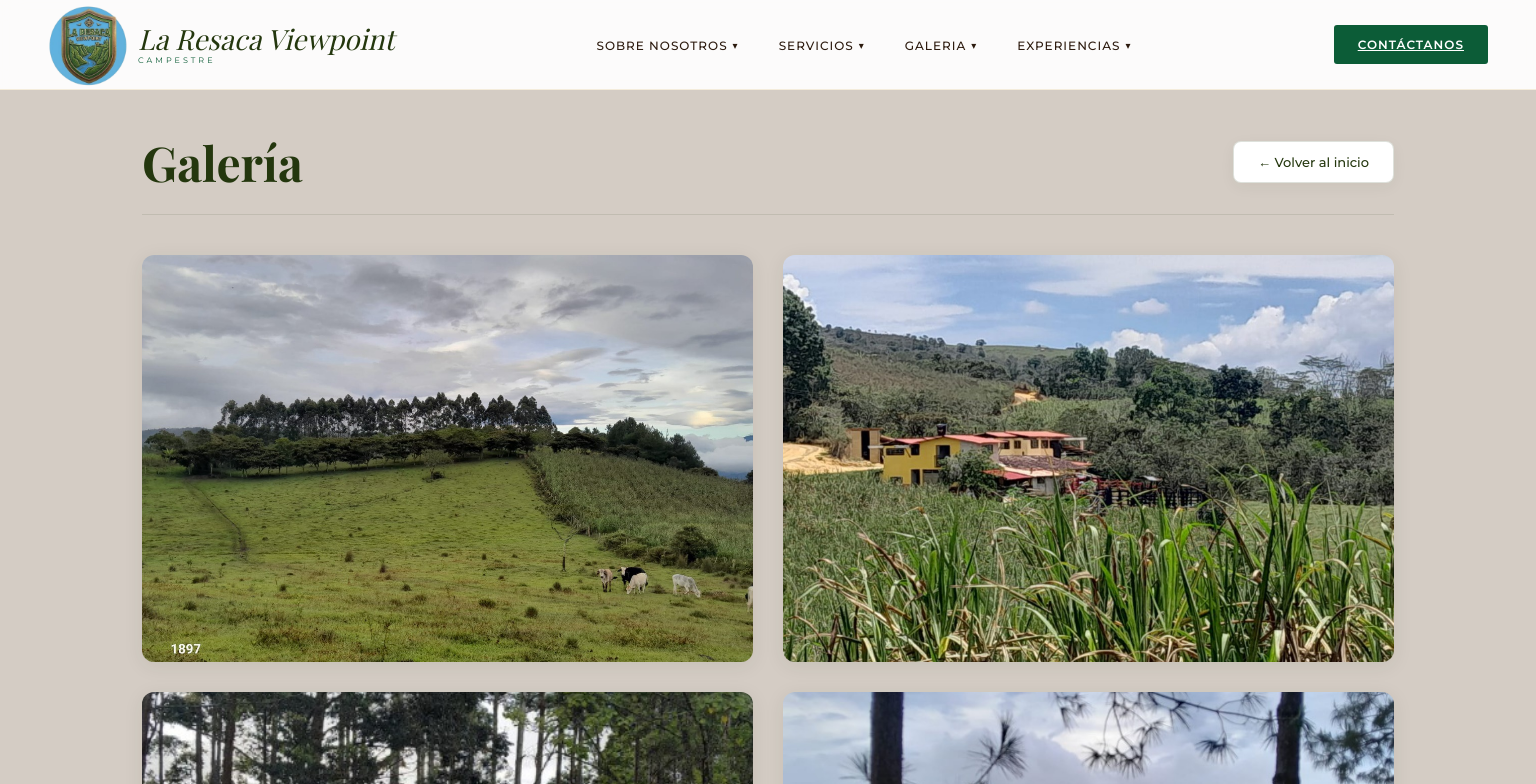
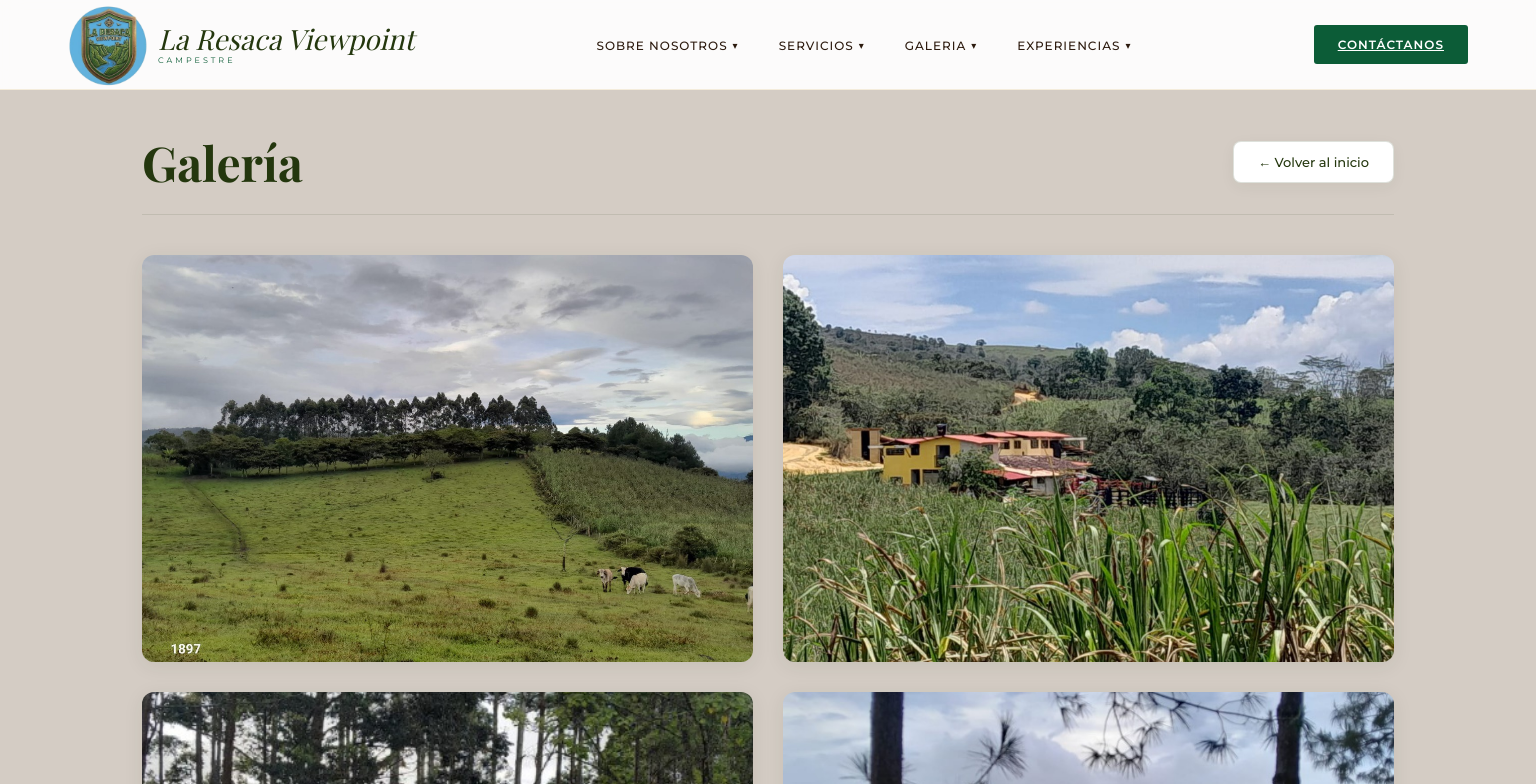
Before and after one commit to EdwardBlanco/pagina-proyecto-ingles-resaca, a plain HTML site: page galeria.html in a window 1536 px wide. Shown: the top 784 px of the page. Drawn offline with nearby package versions, Linux system fonts and the light colour scheme; a web font is replaced by a local one.

Commit message:
Add files via upload

```diff
--- a/styles.css
+++ b/styles.css
@@ -95,6 +95,12 @@ nav {
   backdrop-filter: blur(10px);
   border-bottom: 1px solid rgba(var(--brand-gold-rgb), 0.15);
   transition: background 0.3s;
+}
+
+@media (min-width: 1496px) {
+  nav {
+    padding: 0 calc((100% - 1400px) / 2);
+  }
 }
 
 .logo-img img {
```
